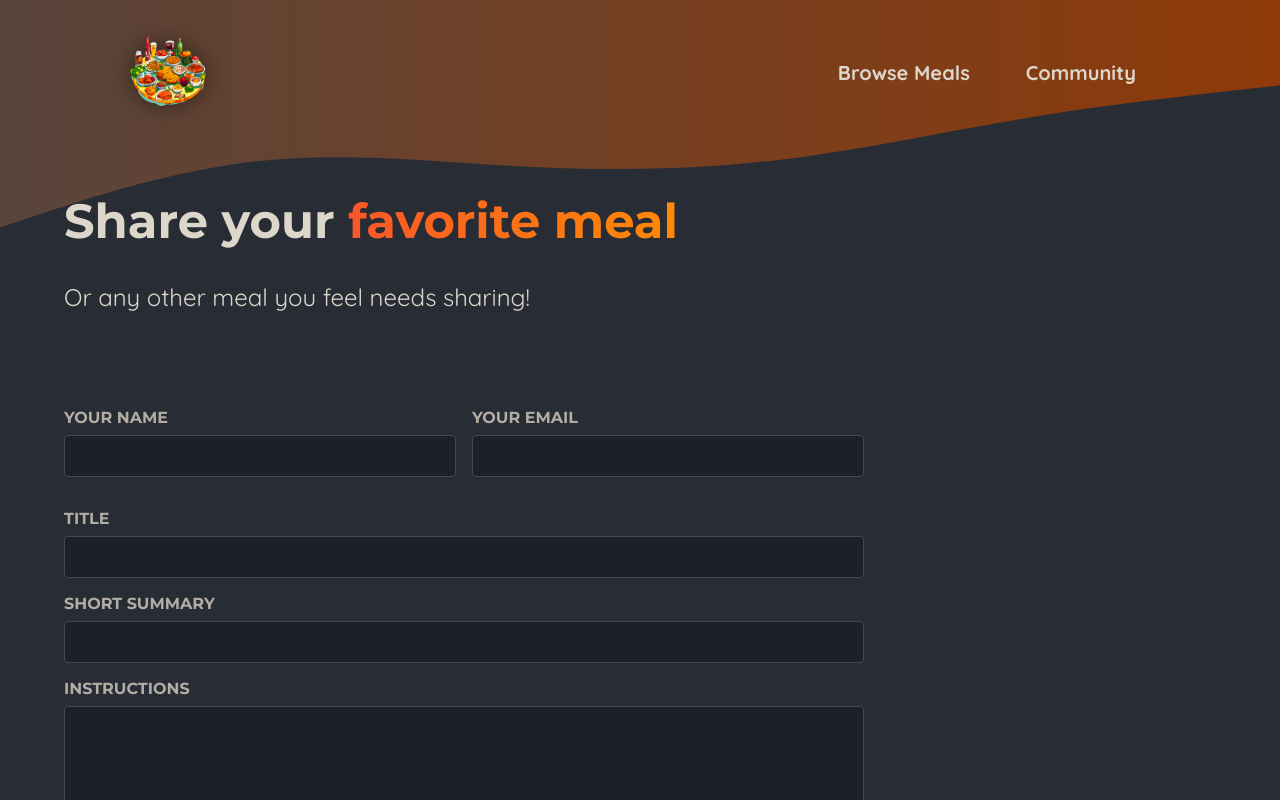
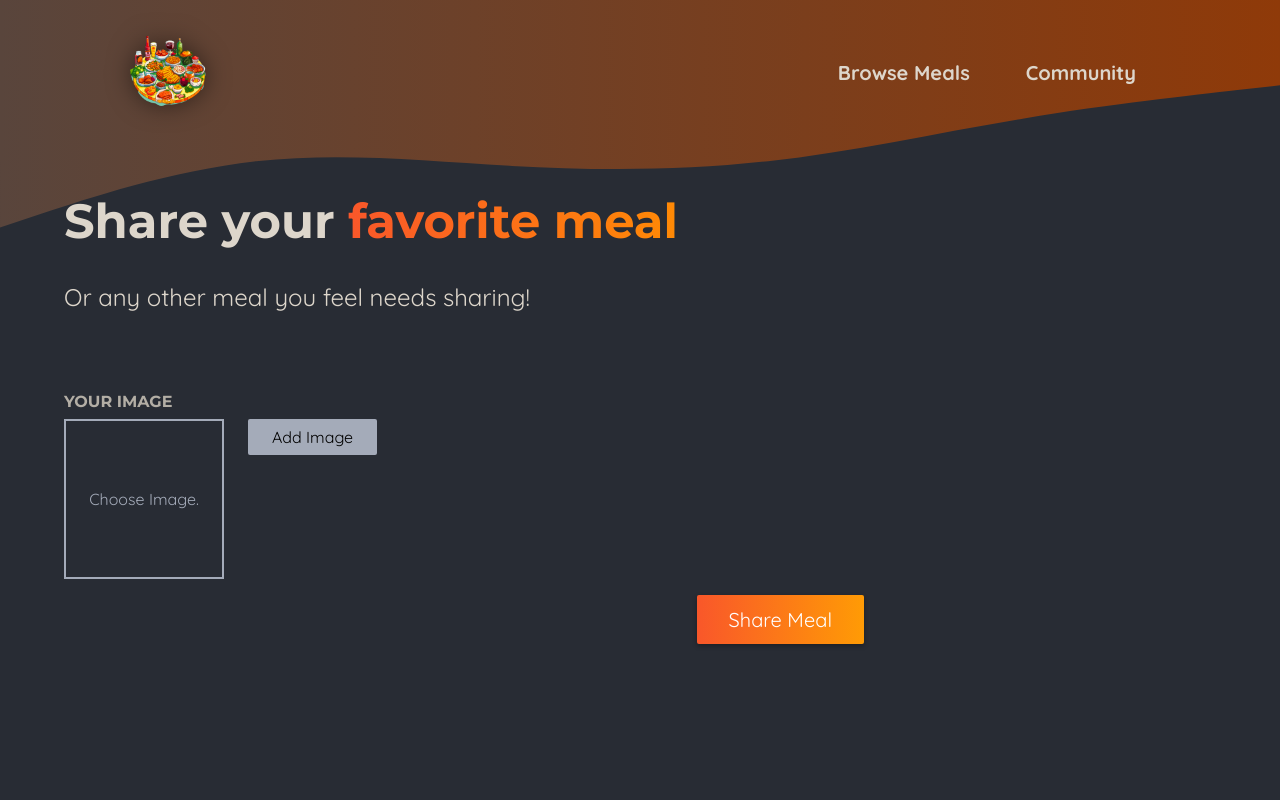
Before and after one commit to Seymur-Mustafayev/Share-A-Meal-Next.js-Edition, a Next.js app: page /meals/share in a window 1280 px wide. Shown: the top 800 px of the page. Built offline with nearby package versions, Linux system fonts and the light colour scheme.

Commit message:
Update page.js

```diff
--- a/app/meals/share/page.js
+++ b/app/meals/share/page.js
@@ -1,3 +1,5 @@
+'use client'
+
 import ImagePicker from '@/components/meals/image-picker';
 import classes from './page.module.css';
 import { MealData } from '@/lib/actions';
@@ -20,40 +22,13 @@ export default function ShareMealPage() {
 
       <main className={classes.main}>
         <form className={classes.form} action={formAction}>
-          <div className={classes.row}>
-            <p>
-              <label htmlFor="name">Your name</label>
-              <input type="text" id="name" name="name" />
-            </p>
-            <p>
-              <label htmlFor="email">Your email</label>
-              <input type="email" id="email" name="email" />
-            </p>
-          </div>
+          {/* inputs */}
+          <ImagePicker label="Your Image" name='image' />
 
-          <p>
-            <label htmlFor="title">Title</label>
-            <input type="text" id="title" name="title" />
-          </p>
-
-          <p>
-            <label htmlFor="summary">Short Summary</label>
-            <input type="text" id="summary" name="summary" />
-          </p>
-
-          <p>
-            <label htmlFor="instructions">Instructions</label>
-            <textarea id="instructions" name="instructions" rows="10"></textarea>
-          </p>
-
-          <ImagePicker label="Your Image" name="image" />
-
-          <p className="error-message">
-            {state.message && <p>{state.message}</p>}
-          </p>
+          {state.message && <p className="error-message">{state.message}</p>}
 
           <p className={classes.actions}>
-            <ShareButton />
+            <ShareButton/>
           </p>
         </form>
       </main>
```
